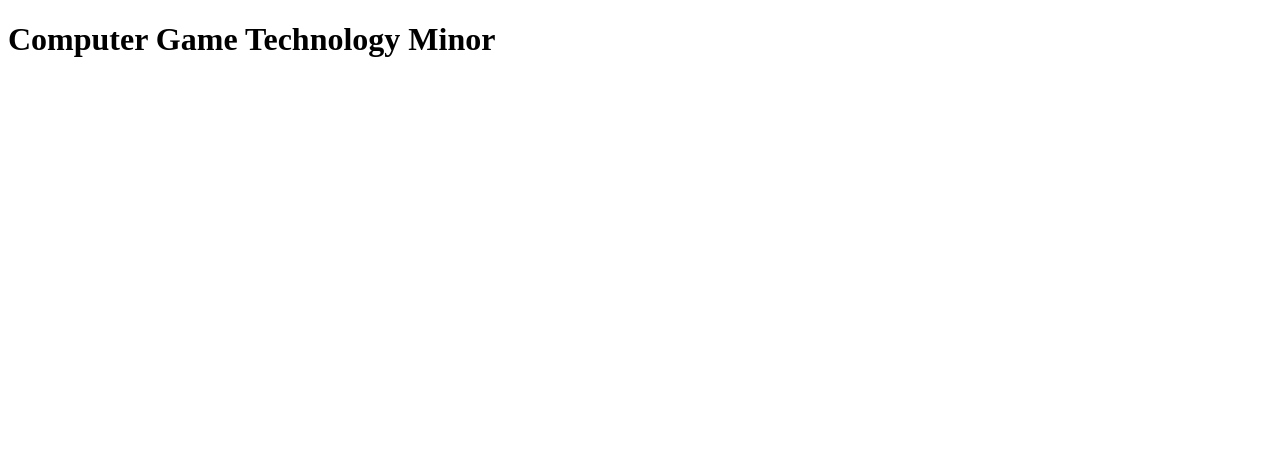
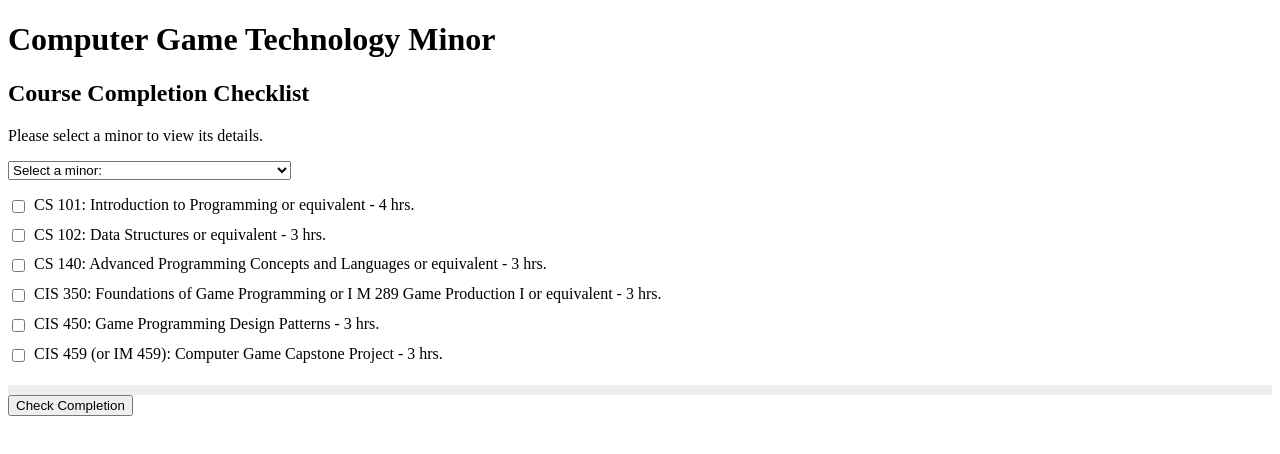
Before and after one commit to Simfara/CS491_Advising, a plain HTML site: page Advising/css/cgt-minor.html in a window 1280 px wide. Drawn offline with Linux system fonts and the light colour scheme.

Commit message:
Added checklist and homepage mockup
CompletionRate function is work in progress.

```diff
--- a/Advising/css/cgt-minor.html
+++ b/Advising/css/cgt-minor.html
@@ -9,8 +9,110 @@
         <link rel="stylesheet" href="styles.css">
         <title>Undergrad Advising</title>
         <h1>Computer Game Technology Minor</h1>
+        <style>
+		ul {
+			list-style: none;
+			padding: 0;
+		}
+		li {
+			margin-bottom: 10px;
+		}
+		label {
+			display: inline-block;
+			margin-right: 10px;
+		}
+		input[type="checkbox"] {
+			vertical-align: middle;
+			margin-right: 5px;
+		}
+		.checked {
+			text-decoration: line-through;
+			color: #999;
+		}
+	</style>
     </head>
 <body>
+<h2>Course Completion Checklist</h2>
 
+<div class="course-info">
+    <div id="course-details">
+        <p>Please select a minor to view its details.</p>
+    </div>
+    <select id="course-select" onchange="showCourseInfo()">
+        <option value="">Select a minor:</option>
+        <option value="html">Computer Game Technology</option>
+        <option value="css">Computer Science and Information Systems</option>
+        <option value="javascript">Data Science</option>
+    </select>
+
+
+</div>
+
+<form>
+    <ul>
+        <li>
+            <label>
+                <input type="checkbox" name="checklist" value="CS101">
+                CS 101: Introduction to Programming or equivalent - 4 hrs.
+            </label>
+        </li>
+        <li>
+            <label>
+                <input type="checkbox" name="checklist" value="CS102">
+                CS 102: Data Structures or equivalent - 3 hrs.
+            </label>
+        </li>
+        <li>
+            <label>
+                <input type="checkbox" name="checklist" value="CS140">
+                CS 140: Advanced Programming Concepts and Languages or equivalent - 3 hrs.
+            </label>
+        </li>
+        <li>
+            <label>
+                <input type="checkbox" name="checklist" value="CIS350">
+                CIS 350: Foundations of Game Programming or I M 289 Game Production I or equivalent - 3 hrs.
+            </label>
+        </li>
+        <li>
+            <label>
+                <input type="checkbox" name="checklist" value="CIS450">
+                CIS 450: Game Programming Design Patterns - 3 hrs.
+            </label>
+        </li>
+        <li>
+            <label>
+                <input type="checkbox" name="checklist" value="CIS459">
+                CIS 459 (or IM 459): Computer Game Capstone Project - 3 hrs.
+            </label>
+        </li>
+    </ul>
+</form>
+
+
+<!--<button onclick="checkCompletion()">Check Completion</button> -->
+
+<div class="progress-bar">
+    <div class="progress" style="width: 0;"></div>
+</div>
+<button id="checkCompletionBtn">Check Completion</button>
+</div>
+
+<script>
+		// Get all checkboxes
+		const checkboxes = document.querySelectorAll('input[type="checkbox"]');
+
+		// Add event listener to each checkbox
+		checkboxes.forEach((checkbox) => {
+			checkbox.addEventListener('change', (event) => {
+				const label = event.target.parentNode;
+				if (event.target.checked) {
+					label.classList.add('checked');
+				} else {
+					label.classList.remove('checked');
+				}
+			});
+		});
+	</script>
 </body>
 </html>
--- a/Advising/css/styles.css
+++ b/Advising/css/styles.css
@@ -85,3 +85,44 @@ div.dropdown-menu {
     width: 100%;
 }
 /* end navbar specific */
+
+/* minor checklist styling */
+.checklist {
+  font-family: Arial, sans-serif;
+  font-size: 16px;
+  line-height: 1.5;
+}
+
+.checklist ul {
+  list-style: none;
+  padding: 0;
+  margin: 0;
+}
+
+.checklist li {
+  margin-bottom: 10px;
+}
+
+.checklist input[type="checkbox"] {
+  display: none;
+}
+
+.checklist label {
+  cursor: pointer;
+}
+
+.checklist input[type="checkbox"]:checked + label {
+  text-decoration: line-through;
+}
+
+.progress-bar {
+  height: 10px;
+  background-color: #eee;
+  margin-top: 20px;
+}
+
+.progress {
+  height: 100%;
+  background-color: #3fa7d6;
+  transition: width 0.5s ease-in-out;
+}
```
Also changed, not shown: 1 other file.
